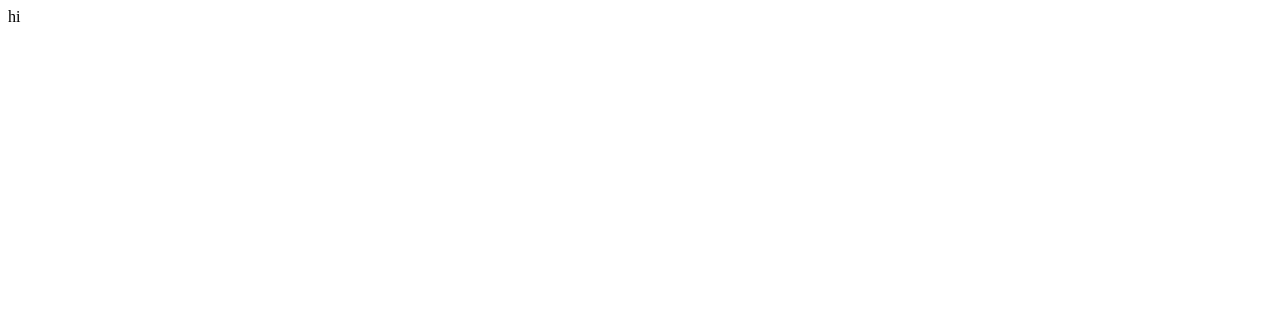
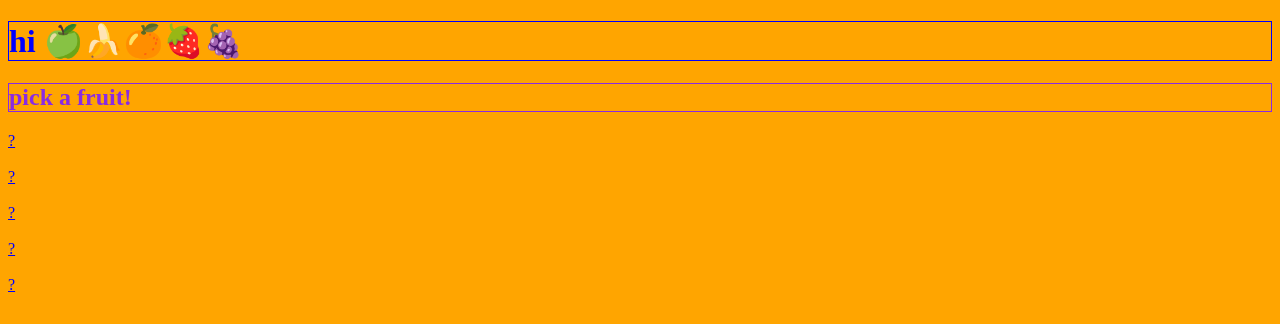
Before and after one commit to icastr01/choose-your-own-adventure, a plain HTML site: page index.html in a window 1280 px wide. Drawn offline with Linux system fonts and the light colour scheme.

Commit message:
choose your fruit

```diff
--- a/index.html
+++ b/index.html
@@ -3,9 +3,26 @@
 <head>
     <meta charset="UTF-8">
     <meta name="viewport" content="width=device-width, initial-scale=1.0">
-    <title>bruh website</title>
+    <title>fruits</title>
+    <link rel="stylesheet" href="style.css">
 </head>
 <body>
-  hi
+ <h1>
+hi 🍏🍌🍊🍓🍇
+ </h1>
+
+ <h2>
+pick a fruit!
+ </h2>
+
+ <div><a href="orange.html">?</a></div>
+       <br>
+       <div><a href="grape.html">?</a></div>
+       <br>
+       <div><a href="apple.html">?</a></div>
+       <br>
+       <div><a href="strawberry.html">?</a></div>
+       <br>
+      <div><a href="banana.html">?</a></div>
 </body>
 </html>
--- /dev/null
+++ b/style.css
@@ -0,0 +1,20 @@
+body{
+   background: orange;
+}
+ a{
+   color: blue;
+ }
+
+ a:hover{
+   color: red;
+ }
+
+ h1{
+   border: 1px solid blue;
+   color:blue;
+ }
+
+ h2{
+   border: 1px solid blueviolet;
+   color:blueviolet;
+ }
```
Also changed, not shown: apple.html (added, +15 -0 lines), banana.html (added, +15 -0 lines), grape.html (added, +15 -0 lines), orange.html (added, +15 -0 lines), strawberry.html (added, +15 -0 lines), 1 other file.
